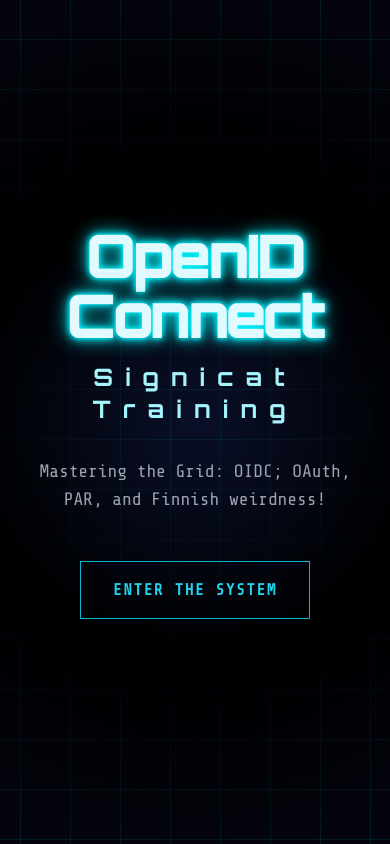
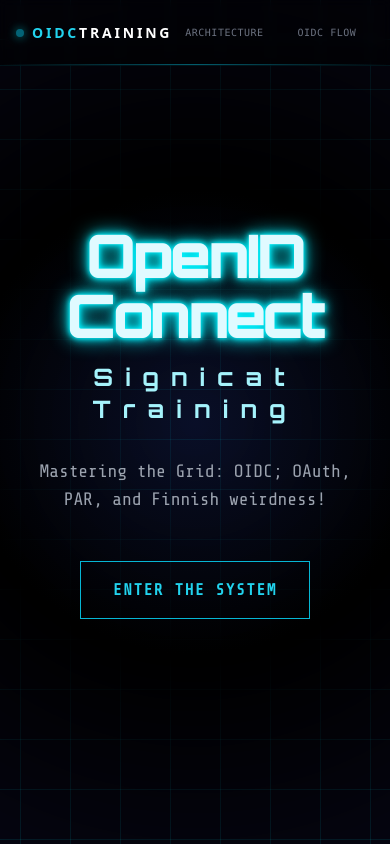
Before and after one commit to dagdagdag83/dag-oidc-train, a React (Vite) app: page / in a window 390 px wide. Shown: the top 844 px of the page. Built offline with nearby package versions, Linux system fonts and the light colour scheme.

Commit message:
feat: Add initial application structure, responsive navigation bar, and cyberpunk-themed global styles with a TRON entry animation.

```diff
--- a/src/App.tsx
+++ b/src/App.tsx
@@ -24,6 +24,8 @@
 import ParVsSro from './components/ParVsSro';
 import OAuthApis from './components/OAuthApis';
 import MissionDebrief from './components/MissionDebrief';
+import Navbar from './components/Navbar';
+
 
 export default function OidcTraining() {
     const [step, setStep] = useState(0);
@@ -55,8 +57,12 @@
     };
 
     return (
+        <>
+            <Navbar />
             <div className="min-h-screen grid-bg relative bg-[#050510]">
+
                 <div className="scanline"></div>
+
 
                 {/* TRON ENTRY OVERLAY */}
                 <div className={`tron-entry-overlay ${entering ? 'tron-entry-active' : ''}`}>
@@ -463,10 +469,7 @@
                                             <Key size={12} className="text-red-500 fill-current" />
                                             <span className="text-gray-400">Client Private Key</span>
                                         </div>
-                                    <div className="flex items-center gap-2 bg-black/40 px-2 py-1 rounded border border-gray-700">
-                                        <Key size={12} className="text-green-500 fill-current" />
-                                        <span className="text-gray-400">Signicat Public Key</span>
-                                    </div>
+
                                     </div>
                                 </div>
 
@@ -516,6 +519,10 @@
                                             <Key size={12} className="text-green-500 fill-current" />
                                             <span className="text-gray-400">Client Public Key</span>
                                         </div>
+                                        <div className="flex items-center gap-2 bg-black/40 px-2 py-1 rounded border border-gray-700">
+                                            <Key size={12} className="text-green-500 fill-current" />
+                                            <span className="text-gray-400">Signicat Public Key</span>
+                                        </div>
                                     </div>
                                 </div>
 
@@ -534,5 +541,6 @@
                     <p className="font-mono text-sm">SIGNICAT // OIDC TRAINING // END OF LINE</p>
                 </footer>
             </div>
+        </>
     );
 }
--- /dev/null
+++ b/src/components/Navbar.tsx
@@ -0,0 +1,90 @@
+import React, { useState, useEffect } from 'react';
+
+const sections = [
+    { id: 'hub', label: 'Architecture' },
+    { id: 'happypath', label: 'OIDC Flow' },
+    { id: 'par', label: 'PAR' },
+    { id: 'crypto', label: 'Crypto Core' },
+    { id: 'mle', label: 'Finnish Weirdness' },
+    { id: 'parvssro', label: 'PAR vs SRO' },
+    { id: 'oauth', label: 'APIs & OAuth' },
+    { id: 'summary', label: 'Debrief' },
+];
+
+const Navbar: React.FC = () => {
+    const [activeSection, setActiveSection] = useState('');
+    const [scrolled, setScrolled] = useState(false);
+
+    useEffect(() => {
+        const handleScroll = () => {
+            // Update scrolled state for background effect
+            setScrolled(window.scrollY > 50);
+
+            // Scroll Spy Logic
+            const scrollPosition = window.scrollY + 100; // Offset for fixed header
+
+            for (const section of sections) {
+                const element = document.getElementById(section.id);
+                if (element) {
+                    const offsetTop = element.offsetTop;
+                    const offsetBottom = offsetTop + element.offsetHeight;
+
+                    if (scrollPosition >= offsetTop && scrollPosition < offsetBottom) {
+                        setActiveSection(section.id);
+                        return; // Found the current section
+                    }
+                }
+            }
+
+            // If at the top or no section matches
+            if (window.scrollY < 100) {
+                setActiveSection('');
+            }
+        };
+
+        window.addEventListener('scroll', handleScroll);
+        return () => window.removeEventListener('scroll', handleScroll);
+    }, []);
+
+    return (
+        <nav className={`fixed top-0 left-0 right-0 z-[100] transition-all duration-300 border-b ${scrolled ? 'bg-black/90 border-cyan-500/50 shadow-[0_0_20px_rgba(0,243,255,0.2)] py-2' : 'bg-black/50 border-cyan-500/10 py-4 backdrop-blur-sm'}`}>
+            <div className="max-w-7xl mx-auto px-4">
+                <div className="flex items-center justify-between">
+                    {/* Logo / Title */}
+                    <div className="flex items-center gap-2">
+                        <div className={`w-2 h-2 bg-cyan-500 rounded-full animate-pulse shadow-[0_0_10px_#00f3ff]`}></div>
+                        <div className={`font-bold text-cyan-400 tracking-[0.2em] text-sm md:text-base ${scrolled ? 'text-shadow-neon' : ''}`}>
+                            OIDC<span className="text-white">TRAINING</span>
+                        </div>
+                    </div>
+
+                    {/* Navigation Links */}
+                    <div className="flex gap-2 overflow-x-auto no-scrollbar mask-fade-sides md:mask-none py-1">
+                        {sections.map((section) => (
+                            <a
+                                key={section.id}
+                                href={`#${section.id}`}
+                                className={`
+                                    relative px-3 py-1 text-[10px] md:text-xs font-mono uppercase tracking-wider transition-all whitespace-nowrap border no-underline
+                                    ${activeSection === section.id
+                                        ? 'bg-cyan-900/40 border-cyan-400 text-cyan-300 shadow-[0_0_10px_rgba(0,243,255,0.4)]'
+                                        : 'border-transparent text-gray-500 hover:text-cyan-200 hover:border-cyan-500/30'}
+                                `}
+                            >
+                                {activeSection === section.id && (
+                                    <span className="absolute inset-0 bg-cyan-400/10 animate-pulse"></span>
+                                )}
+                                {section.label}
+                            </a>
+                        ))}
+                    </div>
+                </div>
+            </div>
+
+            {/* Decorative Scanline under navbar */}
+            <div className="absolute bottom-0 left-0 right-0 h-[1px] bg-gradient-to-r from-transparent via-cyan-500 to-transparent opacity-50"></div>
+        </nav>
+    );
+};
+
+export default Navbar;
--- a/src/components/Section.tsx
+++ b/src/components/Section.tsx
@@ -15,7 +15,7 @@
     if (color === 'red') textClass = 'neon-text-red';
 
     return (
-        <div id={id} className="min-h-screen flex flex-col justify-center items-center py-20 px-4 relative border-b border-gray-800">
+        <div id={id} className="min-h-screen flex flex-col justify-center items-center py-20 px-4 relative border-b border-gray-800 scroll-mt-24">
             <div className={`text-4xl md:text-6xl mb-12 font-bold tracking-widest text-center ${textClass}`}>
                 {title}
             </div>
--- a/src/index.css
+++ b/src/index.css
@@ -3,6 +3,10 @@
 @tailwind base;
 @tailwind components;
 @tailwind utilities;
+
+html {
+  scroll-behavior: smooth;
+}
 
 body {
   margin: 0;
```
Lines whose indentation alone changed are shown as unchanged.
